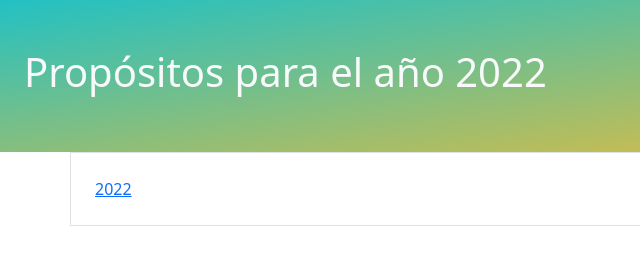
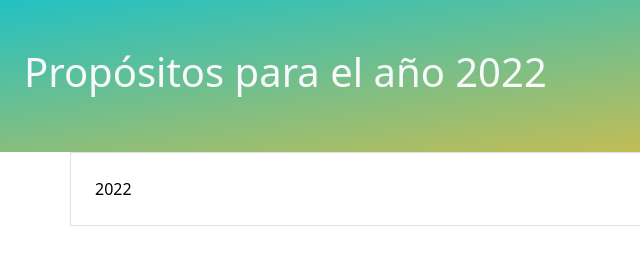
Before and after one commit to Diego-Martin-Mellado/propositos, a plain HTML site: page index.html in a window 1280 px wide. Shown: the full height of the page, 0-640 px from the left. Drawn offline with nearby package versions, Linux system fonts and the light colour scheme.

Commit message:
changed menu links

```diff
--- a/index.html
+++ b/index.html
@@ -20,7 +20,7 @@
 	</div>
 	<main class="container">
 		<div class="row border">
-			<a href="./2022/" class="col p-4">
+			<a href="./2022/" class="col p-4 text-decoration-none text-black">
 				2022
 			</a>
 		</div>
```
